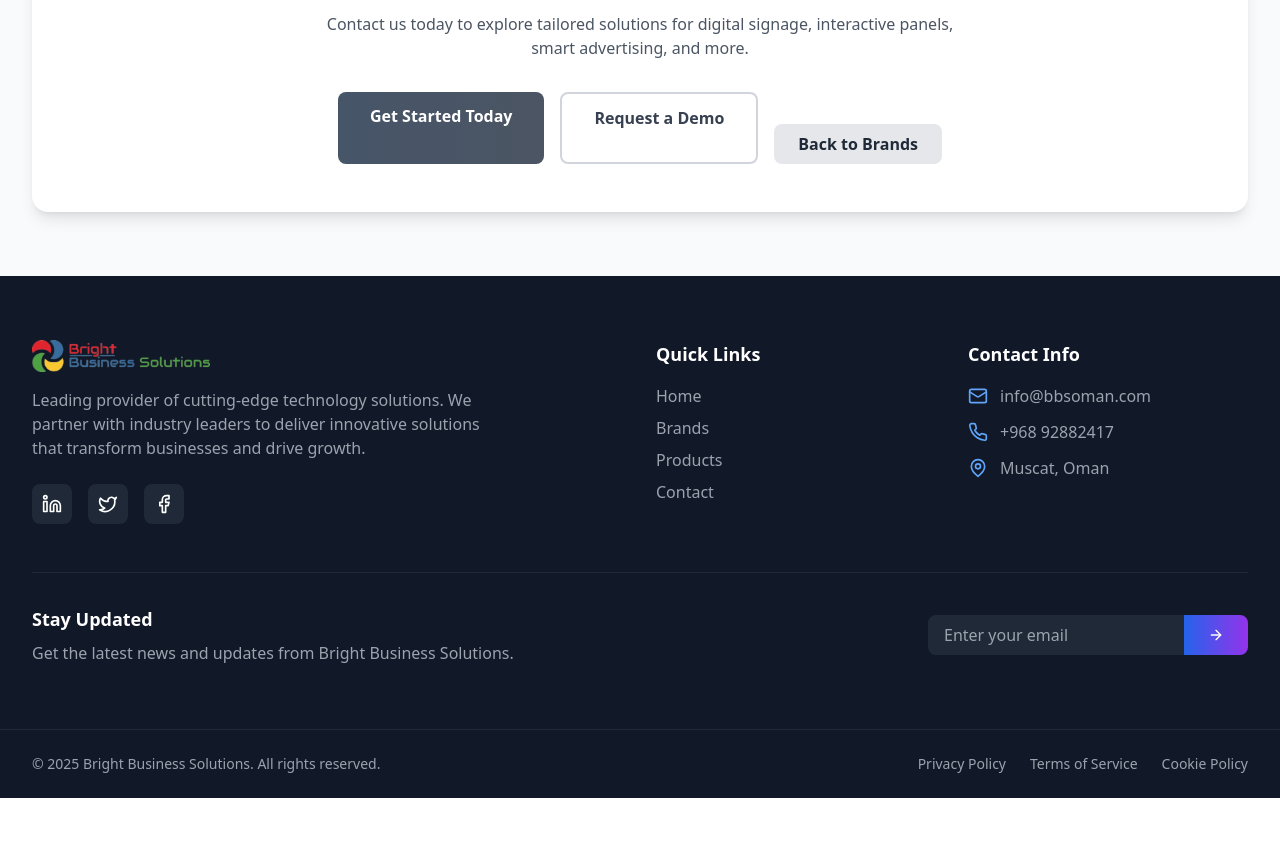
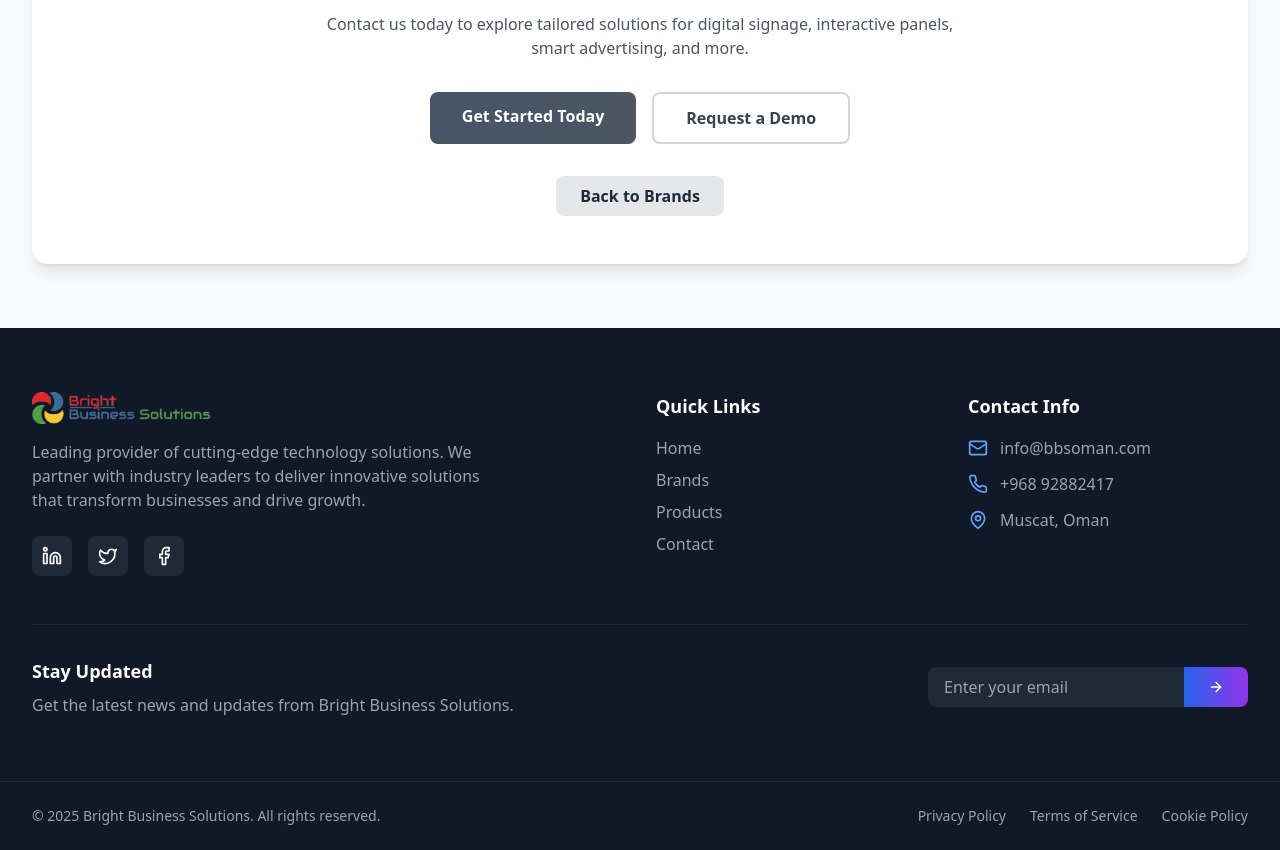
Before and after one commit to BBSoman/Website, a React (Vite) app: page /aila-solutions in a window 1280 px wide. Shown: the part 1670-2520 px from the top of the page. Before the commit the page ends 2468 px from the top, so only its background shows below. Built offline with nearby package versions, Linux system fonts and the light colour scheme.

Commit message:
AilaSolutionsPage.tsx
the aila solution page has been updated

```diff
--- a/src/pages/AilaSolutionsPage.tsx
+++ b/src/pages/AilaSolutionsPage.tsx
@@ -167,7 +167,8 @@ const AilaSolutionsPage: React.FC = () => {
               >
                 Request a Demo
               </a>
-              <div className="mt-8">
+            </div>
+             <div className="mt-8">
                 <a
                   href="/partners"
                   className="inline-block bg-gray-200 text-gray-800 px-6 py-2 rounded-lg font-semibold hover:bg-gray-300 transition-all"
@@ -175,7 +176,6 @@ const AilaSolutionsPage: React.FC = () => {
                   Back to Brands
                 </a>
               </div>
-            </div>
           </div>
         </div>
       </section>
```
